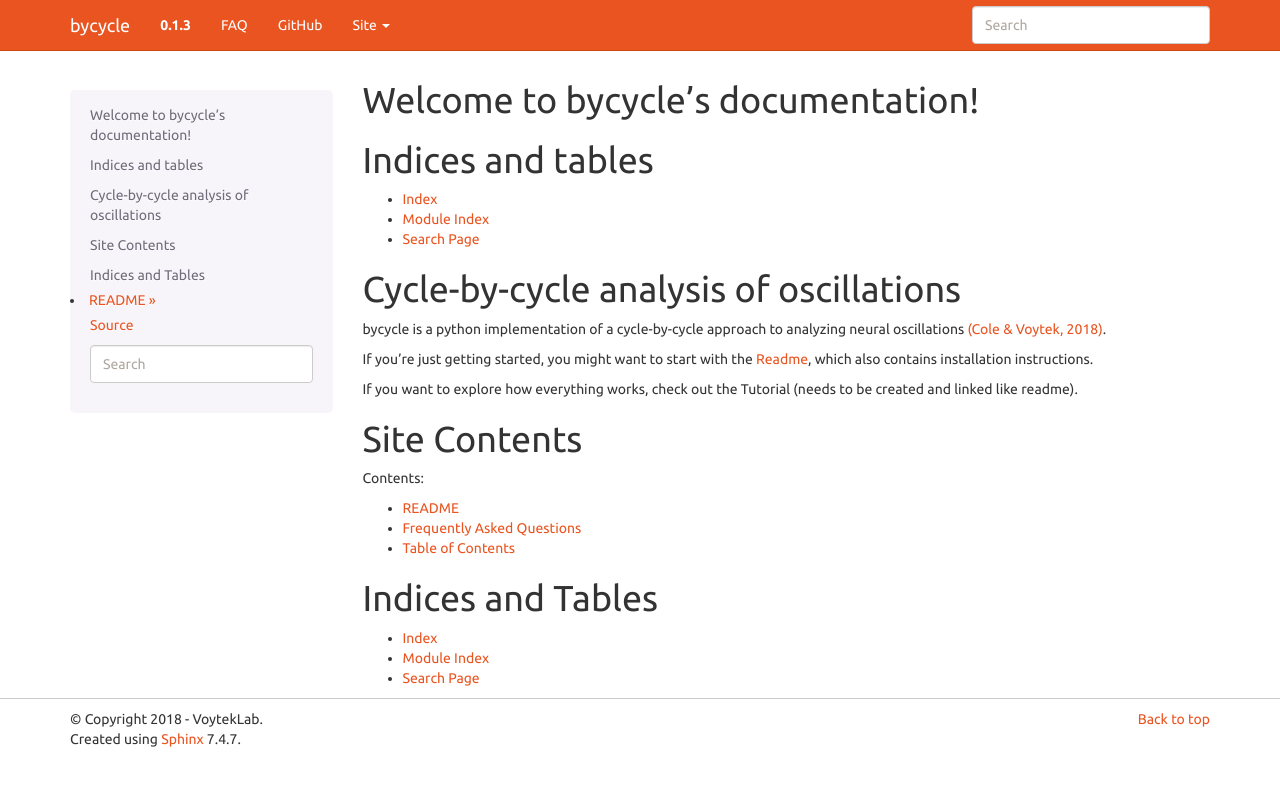
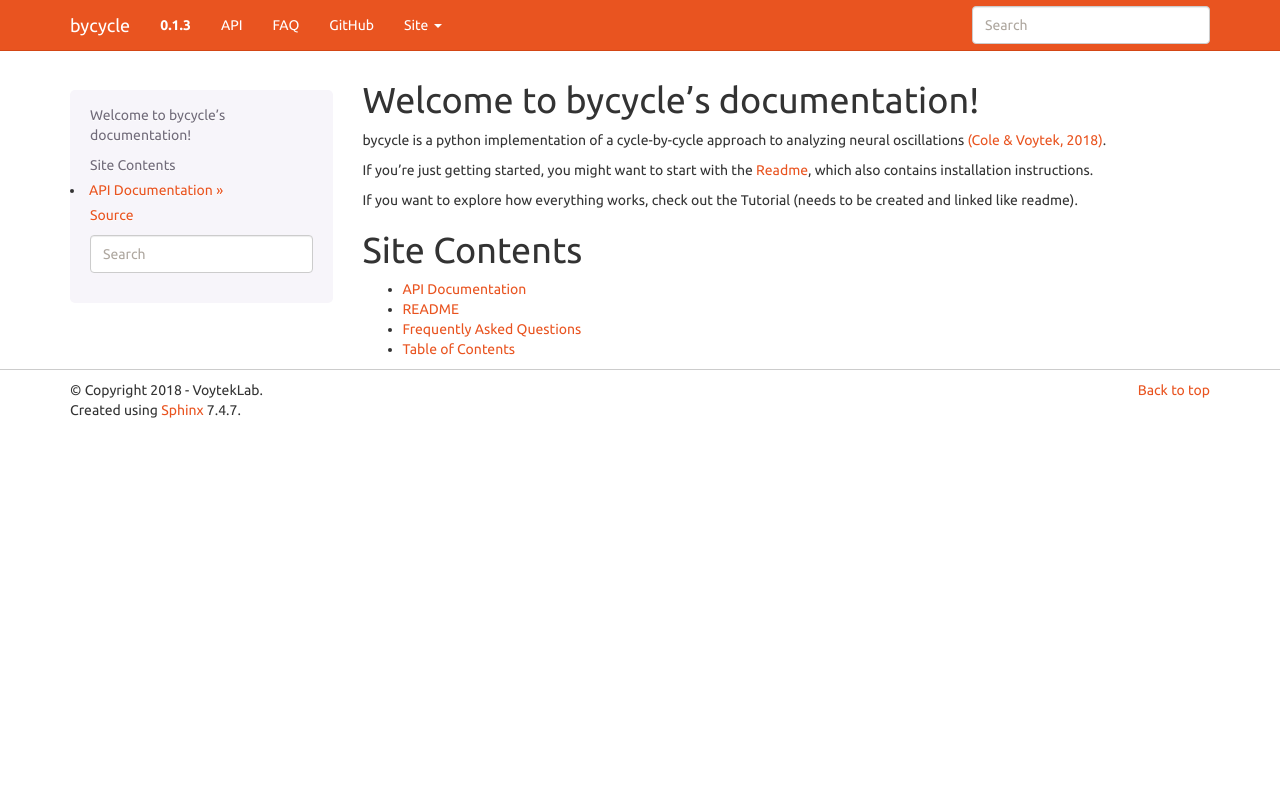
Before and after one commit to bycycle-tools/bycycle, a Sphinx documentation site: the page built from doc/index.rst, in a window 1280 px wide. Shown: the top 786 px of the page. Built offline with Sphinx 7.4.7, drawn with Linux system fonts in a browser that asks for light colours.

```diff
--- a/doc/conf.py
+++ b/doc/conf.py
@@ -54,8 +54,8 @@ extensions = [
     'sphinx.ext.intersphinx',
     'm2r']
 
-# # generate autosummary even if no references
-# autosummary_generate = True
+# generate autosummary even if no references
+autosummary_generate = True
 
 # Add any paths that contain templates here, relative to this directory.
 templates_path = ['_templates']
@@ -104,6 +104,7 @@ html_theme_options = {
 
     # A list of tuples containing pages or urls to link to.
     'navbar_links': [
+        ("API", "api"),
         ("FAQ", "faq"),
         # ("Tutorial", "auto_tutorials/index"),
         # ("Examples", "auto_examples/index"),
--- a/doc/contents.rst
+++ b/doc/contents.rst
@@ -4,5 +4,6 @@ Table of Contents
 .. toctree::
    :maxdepth: 3
 
+   api.rst
    readme_link.rst
    faq.rst
--- /dev/null
+++ b/doc/generated/bycycle.burst.detect_bursts_cycles.rst
@@ -0,0 +1,6 @@
+bycycle.burst.detect_bursts_cycles
+==================================
+
+.. currentmodule:: bycycle.burst
+
+.. autofunction:: detect_bursts_cycles
--- /dev/null
+++ b/doc/generated/bycycle.burst.detect_bursts_df_amp.rst
@@ -0,0 +1,6 @@
+bycycle.burst.detect_bursts_df_amp
+==================================
+
+.. currentmodule:: bycycle.burst
+
+.. autofunction:: detect_bursts_df_amp
--- /dev/null
+++ b/doc/generated/bycycle.burst.plot_burst_detect_params.rst
@@ -0,0 +1,6 @@
+bycycle.burst.plot_burst_detect_params
+======================================
+
+.. currentmodule:: bycycle.burst
+
+.. autofunction:: plot_burst_detect_params
--- /dev/null
+++ b/doc/generated/bycycle.burst.twothresh_amp.rst
@@ -0,0 +1,6 @@
+bycycle.burst.twothresh_amp
+===========================
+
+.. currentmodule:: bycycle.burst
+
+.. autofunction:: twothresh_amp
--- /dev/null
+++ b/doc/generated/bycycle.cyclepoints.extrema_interpolated_phase.rst
@@ -0,0 +1,6 @@
+bycycle.cyclepoints.extrema_interpolated_phase
+==============================================
+
+.. currentmodule:: bycycle.cyclepoints
+
+.. autofunction:: extrema_interpolated_phase
--- /dev/null
+++ b/doc/generated/bycycle.cyclepoints.find_extrema.rst
@@ -0,0 +1,6 @@
+bycycle.cyclepoints.find_extrema
+================================
+
+.. currentmodule:: bycycle.cyclepoints
+
+.. autofunction:: find_extrema
--- /dev/null
+++ b/doc/generated/bycycle.cyclepoints.find_zerox.rst
@@ -0,0 +1,6 @@
+bycycle.cyclepoints.find_zerox
+==============================
+
+.. currentmodule:: bycycle.cyclepoints
+
+.. autofunction:: find_zerox
--- /dev/null
+++ b/doc/generated/bycycle.features.compute_features.rst
@@ -0,0 +1,6 @@
+bycycle.features.compute_features
+=================================
+
+.. currentmodule:: bycycle.features
+
+.. autofunction:: compute_features
--- a/doc/index.rst
+++ b/doc/index.rst
@@ -1,19 +1,5 @@
 Welcome to bycycle's documentation!
 ===================================
-
-
-Indices and tables
-==================
-
-* :ref:`genindex`
-* :ref:`modindex`
-* :ref:`search`
-
-
-
-Cycle-by-cycle analysis of oscillations
-=======================================
-
 
 bycycle is a python implementation of a cycle-by-cycle approach to analyzing neural oscillations `(Cole & Voytek, 2018) <https://www.biorxiv.org/content/early/2018/10/25/452987>`_.
 
@@ -26,19 +12,11 @@ Site Contents
 
 .. toctree::
    :maxdepth: 1
-   :caption: Contents:
 
+   api.rst
    readme_link.rst
    faq.rst
    contents.rst
 
 
-Indices and Tables
-==================
-
-* :ref:`genindex`
-* :ref:`modindex`
-* :ref:`search`
-
-
 .. _Readme: readme_link.html
```
Also changed, not shown: doc/api.rst (added, +43 -0 lines).
